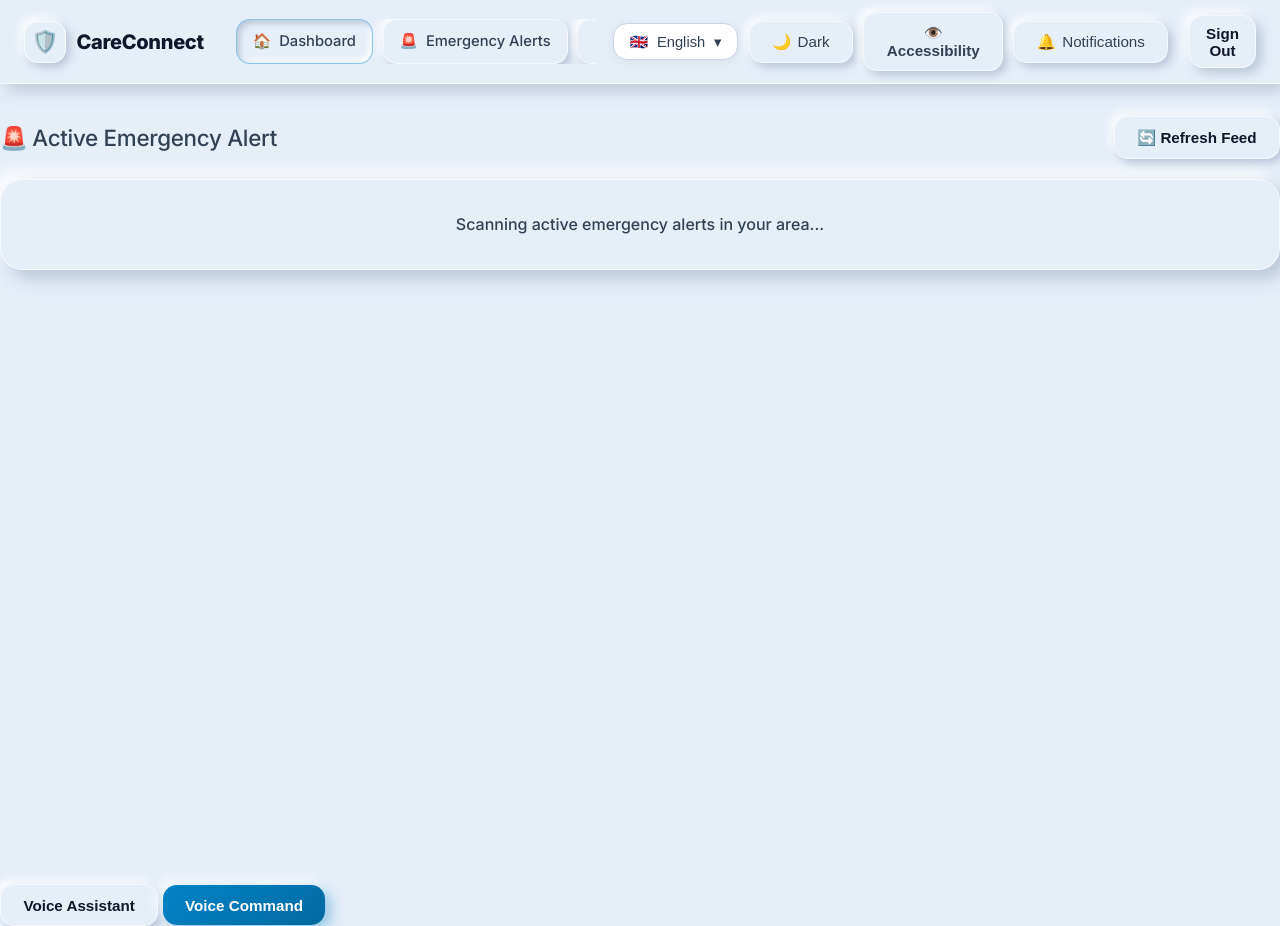
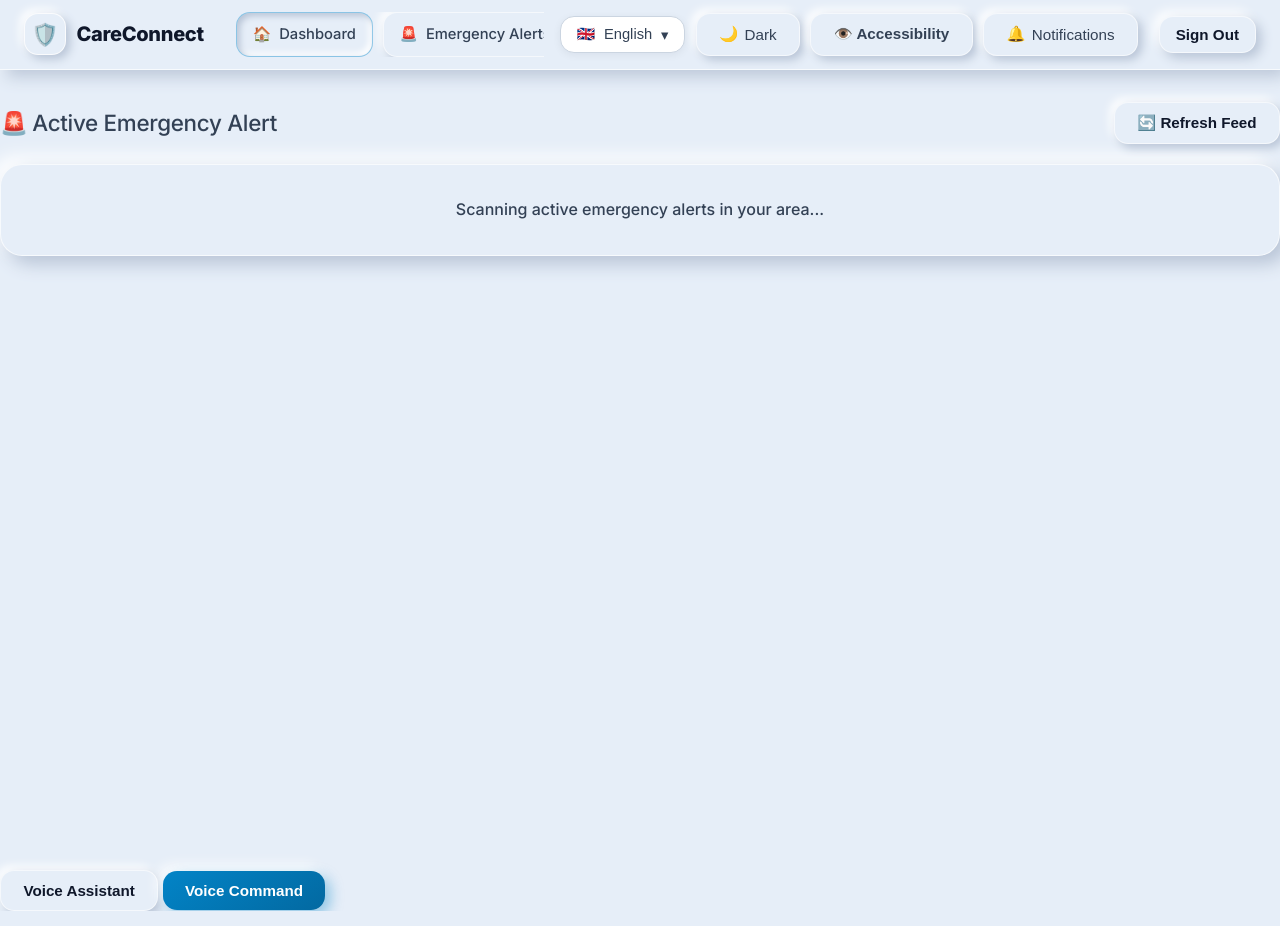
Before and after one commit to jyothisreegajjala-arch/Alert-System, a website: page views/dashboard.html in a window 1280 px wide. Drawn offline with nearby package versions, Linux system fonts and the light colour scheme; no server answers; sample sign-in values are in the browser's storage.

Commit message:
Enforce single-row horizontal flex layout for top action buttons and Sign Out button across every dashboard

```diff
--- a/public/css/style.css
+++ b/public/css/style.css
@@ -751,11 +751,29 @@
   border: 1px solid rgba(2, 132, 199, 0.4) !important;
 }
 
-.header-actions-right {
-  display: flex;
-  align-items: center;
-  gap: 0.65rem;
-  margin-left: auto;
+.header-actions-right, .nav-actions {
+  display: flex !important;
+  flex-direction: row !important;
+  align-items: center !important;
+  justify-content: flex-end !important;
+  gap: 0.65rem !important;
+  flex-wrap: nowrap !important;
+  white-space: nowrap !important;
+  margin-left: auto !important;
+}
+
+.header-actions-right > *, .nav-actions > * {
+  display: inline-flex !important;
+  align-items: center !important;
+  flex-shrink: 0 !important;
+  margin: 0 !important;
+  white-space: nowrap !important;
+}
+
+.header-actions-right button, .nav-actions button {
+  display: inline-flex !important;
+  align-items: center !important;
+  white-space: nowrap !important;
 }
 
 .nav-signout-btn {
--- a/views/dashboard.html
+++ b/views/dashboard.html
@@ -8,8 +8,8 @@
   <link rel="preconnect" href="https://fonts.gstatic.com" crossorigin>
   <link href="https://fonts.googleapis.com/css2?family=Inter:wght@300;400;500;600;700;800;900&family=Noto+Sans+Telugu:wght@400;700&family=Noto+Sans+Devanagari:wght@400;700&family=Noto+Sans+Tamil:wght@400;700&family=Noto+Sans+Kannada:wght@400;700&family=Noto+Sans+Malayalam:wght@400;700&family=Noto+Sans+Bengali:wght@400;700&family=Noto+Sans+Gujarati:wght@400;700&family=Noto+Sans+Gurmukhi:wght@400;700&family=Noto+Sans+Oriya:wght@400;700&family=Noto+Naskh+Arabic:wght@400;700&display=swap" rel="stylesheet">
   <link rel="stylesheet" href="https://unpkg.com/leaflet@1.9.4/dist/leaflet.css" />
-  <link rel="stylesheet" href="/public/css/style.css?v=20260820_v5_horizontal_nav">
-  <link rel="stylesheet" href="/public/css/dashboard.css?v=20260820_v5_horizontal_nav">
+  <link rel="stylesheet" href="/public/css/style.css?v=20260820_v6_actions_row">
+  <link rel="stylesheet" href="/public/css/dashboard.css?v=20260820_v6_actions_row">
   <link rel="stylesheet" href="/public/css/accessibility.css">
   <style>
     .d-none { display: none !important; }
```
